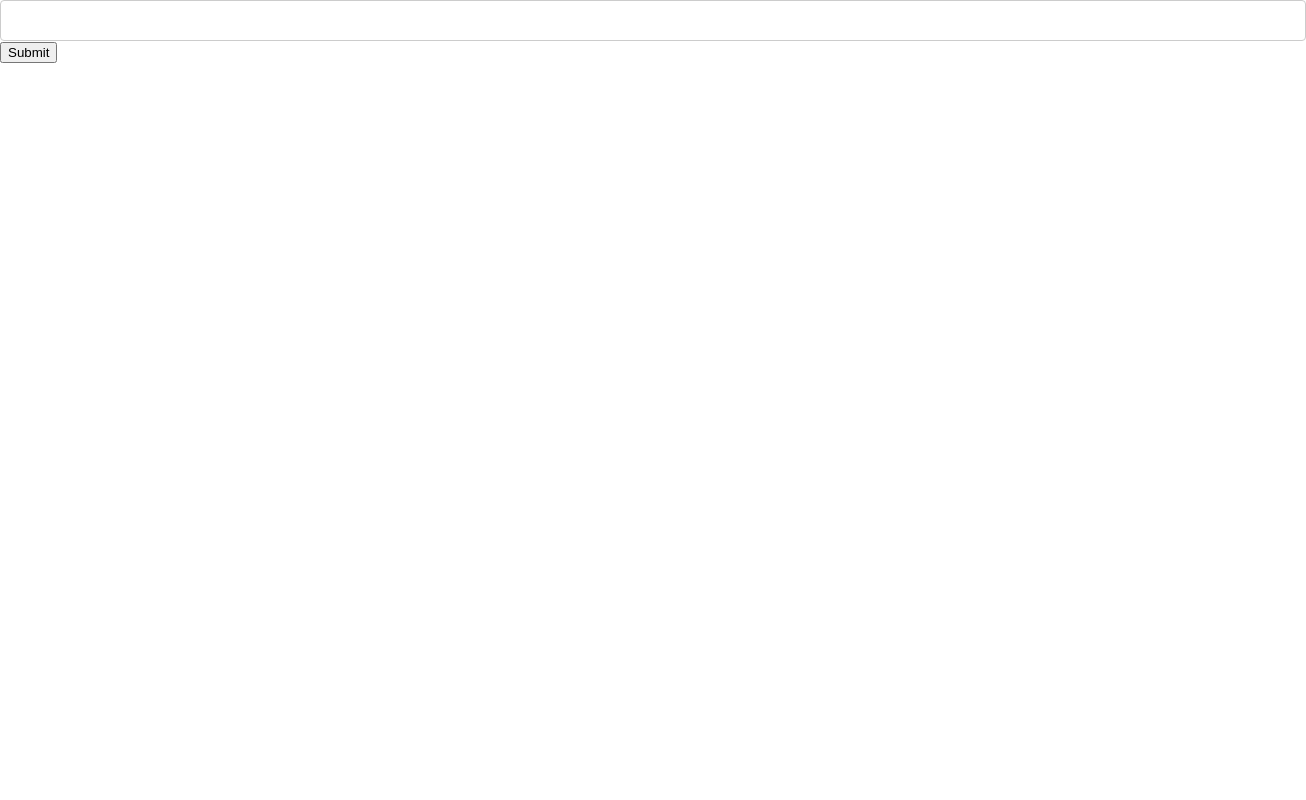
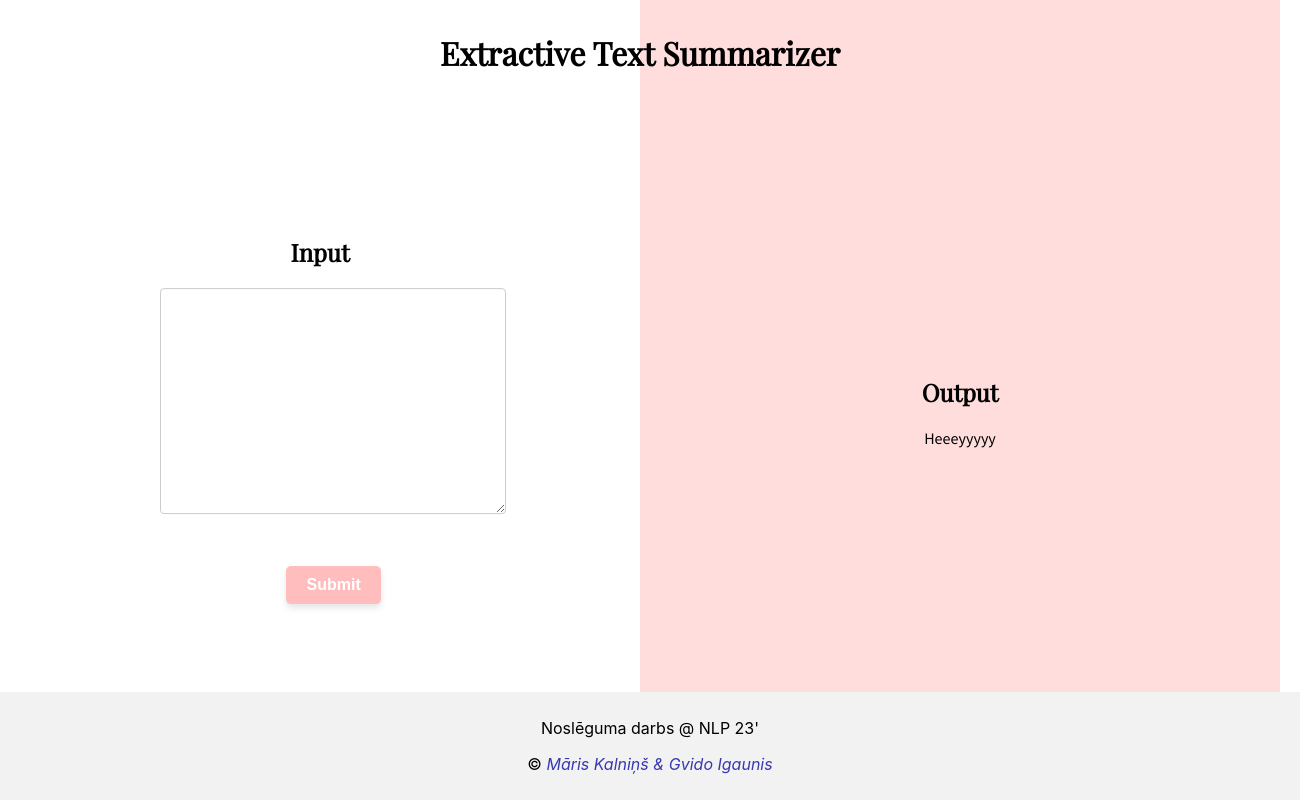
Before and after one commit to bezgaliba/NLP_Projekts, a React (Create React App) app in the folder front/: page / in a window 1280 px wide. Shown: the whole page, 1306 px wide, since content can reach past the window. Built offline with nearby package versions, Linux system fonts and the light colour scheme.

Commit message:
added frontend style att. + footer component

```diff
--- a/front/src/App.js
+++ b/front/src/App.js
@@ -1,10 +1,14 @@
 import {
-  Main
+  Main,
+  Footer
 } from "./components/index"
 
 function App() {
   return (
+    <>
     <Main />
+    <Footer />
+    </>
   );
 }
 
--- /dev/null
+++ b/front/src/components/Footer/Footer.css
@@ -0,0 +1,19 @@
+.footer {
+    background-color: #f2f2f2;
+    padding: 10px;
+    text-align: center;
+    position: fixed;
+    left: 0;
+    bottom: 0;
+    width: 100%;
+    z-index: 2;
+  }
+
+  a {
+    text-decoration: none;
+    color: #3838b1;
+  }
+
+  a:hover {
+    color: #ff1c1c;
+  }
--- /dev/null
+++ b/front/src/components/Footer/Footer.jsx
@@ -0,0 +1,13 @@
+import React from 'react';
+import './Footer.css';
+
+function Footer() {
+  return (
+    <footer className="footer">
+        <p>Noslēguma darbs @ NLP 23'</p>
+        <p>&copy; <i><a className="link" href='https://github.com/bezgaliba/NLP_Projekts'>Māris Kalniņš & Gvido Igaunis</a></i></p>
+    </footer>
+  );
+}
+
+export default Footer;
--- a/front/src/components/Main/Main.css
+++ b/front/src/components/Main/Main.css
@@ -1,7 +1,79 @@
-.textbox{
+@import url('https://fonts.googleapis.com/css2?family=Playfair+Display&display=swap');
+@import url('https://fonts.googleapis.com/css?family=Source+Sans+Pro&display=swap');
+
+.textbox {
     width: 100%;
+    height: 200px;
     padding: 12px;
     border: 1px solid #ccc;
     border-radius: 4px;
     resize: vertical;
-}
+    font-size: 14px;
+  }
+.split {
+    height: 100%;
+    width: 50%;
+    position: fixed;
+    z-index: 1;
+    top: 0;
+    overflow-x: hidden;
+    padding-top: 20px;
+  }
+
+  .left {
+    left: 0;
+    background-color: #ffffff;
+  }
+
+  .right {
+    right: 0;
+    background-color: rgb(255, 221, 221);
+  }
+
+  .centered {
+    position: absolute;
+    top: 50%;
+    left: 50%;
+    transform: translate(-50%, -50%);
+    text-align: center;
+  }
+
+  .button {
+    margin-top: 3rem;
+    margin-left: 1.7rem;
+    display: inline-block;
+    padding: 10px 20px;
+    font-size: 16px;
+    font-weight: bold;
+    color: white;
+    background-color: #ffbdbd;
+    border: none;
+    border-radius: 5px;
+    text-align: center;
+    text-decoration: none;
+    cursor: pointer;
+    box-shadow: 0px 4px 6px rgba(0, 0, 0, 0.1);
+    transition: background-color 0.3s ease;
+  }
+
+  .button:hover {
+    background-color: #ff9b9b;
+  }
+
+  .header{
+    font-family: Playfair Display;
+  }
+
+  .headerOverlap {
+    font-family: Playfair Display;
+    position: absolute;
+    top: 0;
+    left: 50%;
+    transform: translateX(-50%);
+    z-index: 9999;
+    padding: 10px 20px;
+  }
+
+  .receivedText{
+    font-family: Source Sans Pro;
+  }
--- a/front/src/components/Main/Main.jsx
+++ b/front/src/components/Main/Main.jsx
@@ -18,22 +18,33 @@ function Main() {
       console.error(error);
     }
   };
-
   return (
-    <div>
+    <>
+      <h1 className="headerOverlap">Extractive Text Summarizer</h1>
+      <div className="split left">
+        <div className="centered">
+          <h2 className="header">Input</h2>
           <form onSubmit={handleSubmit}>
-        <input
-          type="text"
-          className='textbox'
+            <textarea
+              className="textbox"
               value={value}
               onChange={(e) => setValue(e.target.value)}
             />
-        <button type="submit">Submit</button>
-        { response && (
-          <p><b>RECEIVED RESPONSE:</b><br></br>{data}</p>
-        )}
+            <button className="button" type="submit">Submit</button>
           </form>
         </div>
+      </div>
+
+      <div className="split right">
+        <div className="centered">
+          <h2 className="header">Output</h2>
+          {/* { response && (
+            <p className="receivedText"><b>RECEIVED RESPONSE:</b><br/>{data}</p>
+          )} */}
+          <p className="receivedText">Heeeyyyyy</p>
+        </div>
+      </div>
+    </>
   );
 }
 
--- a/front/src/components/index.js
+++ b/front/src/components/index.js
@@ -1,5 +1,7 @@
 import Main from "./Main/Main";
+import Footer from "./Footer/Footer";
 
 export {
-    Main
+    Main,
+    Footer
 }
```
Lines whose indentation alone changed are shown as unchanged.
